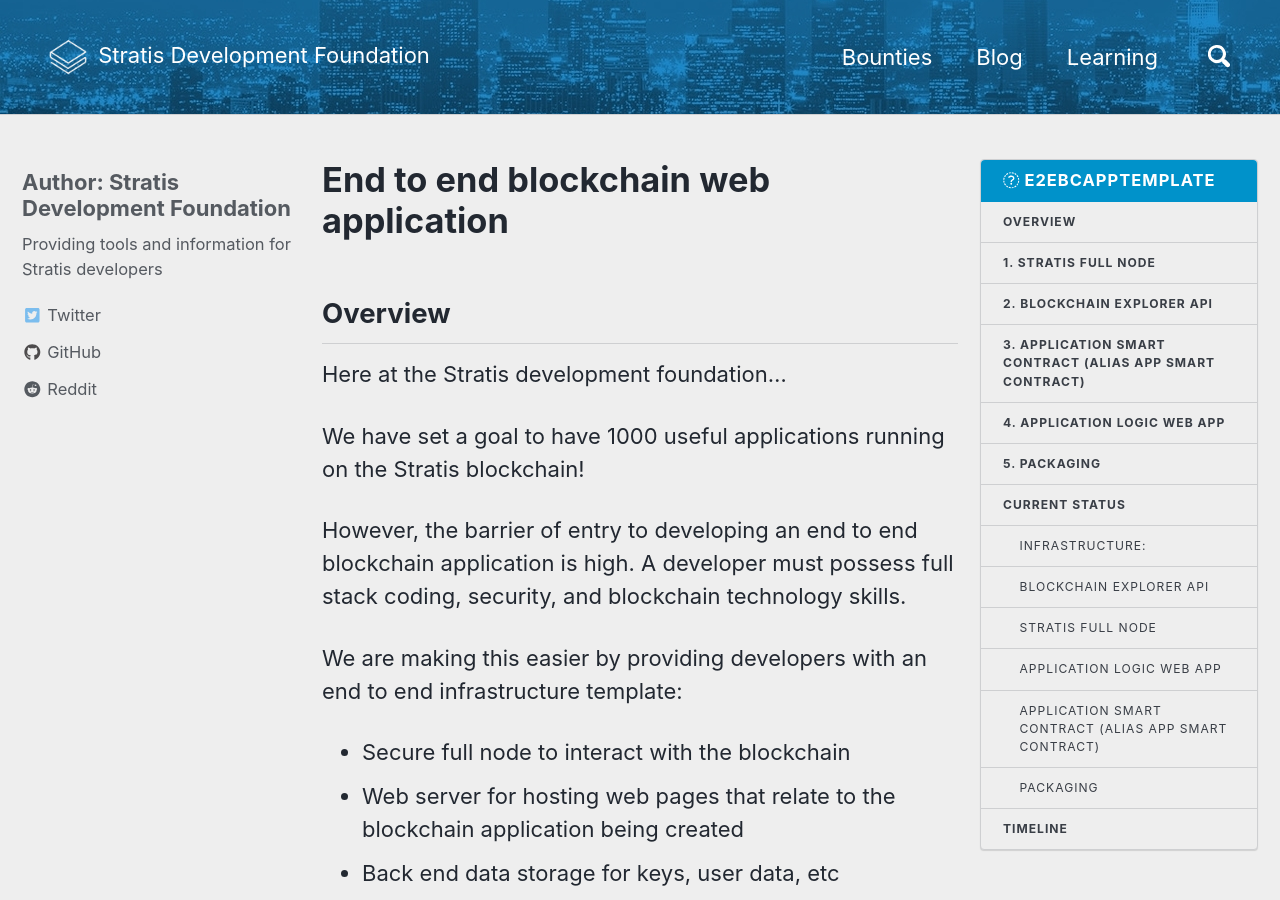
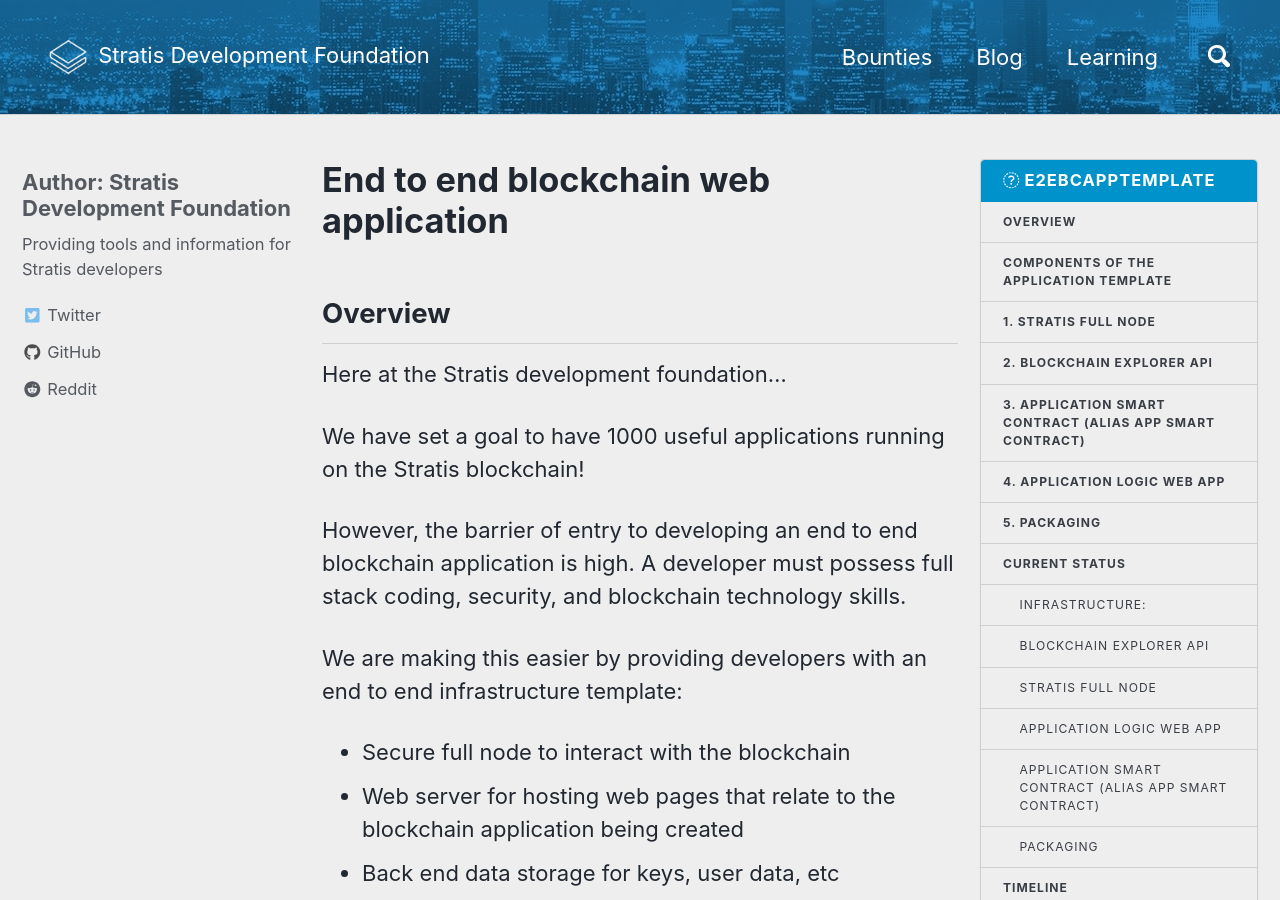
Before and after one commit to StratisDevelopmentFoundation/StratisDevelopmentFoundation.github.io, a Jekyll site: the page built from _pages/projects/End2EndBCappTemplate.md, in a window 1280 px wide and 900 px high. Built offline with Jekyll 4.4.1, drawn with Linux system fonts in a browser that asks for light colours; nearby versions of some CDN libraries.

Commit message:
title componontes

```diff
--- a/_pages/projects/End2EndBCappTemplate.md
+++ b/_pages/projects/End2EndBCappTemplate.md
@@ -39,8 +39,8 @@
 
 This is a way we can grow the number of useful applications on the Stratis network to meet our goal of 1000 useful apps.
 
-Components of the application template
-====
+## Components of the application template
+
 
 ## 1. Stratis Full Node
 
```
